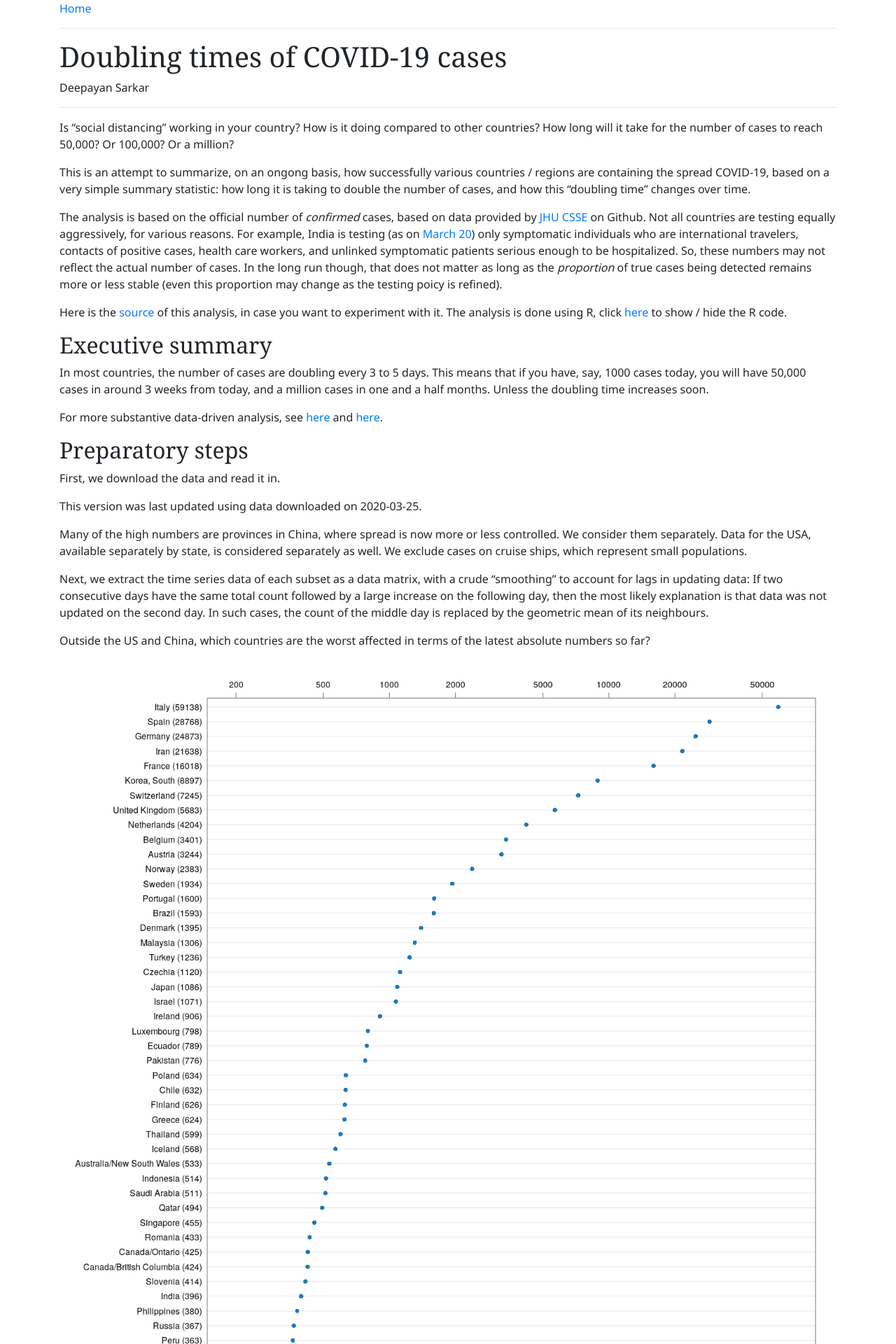
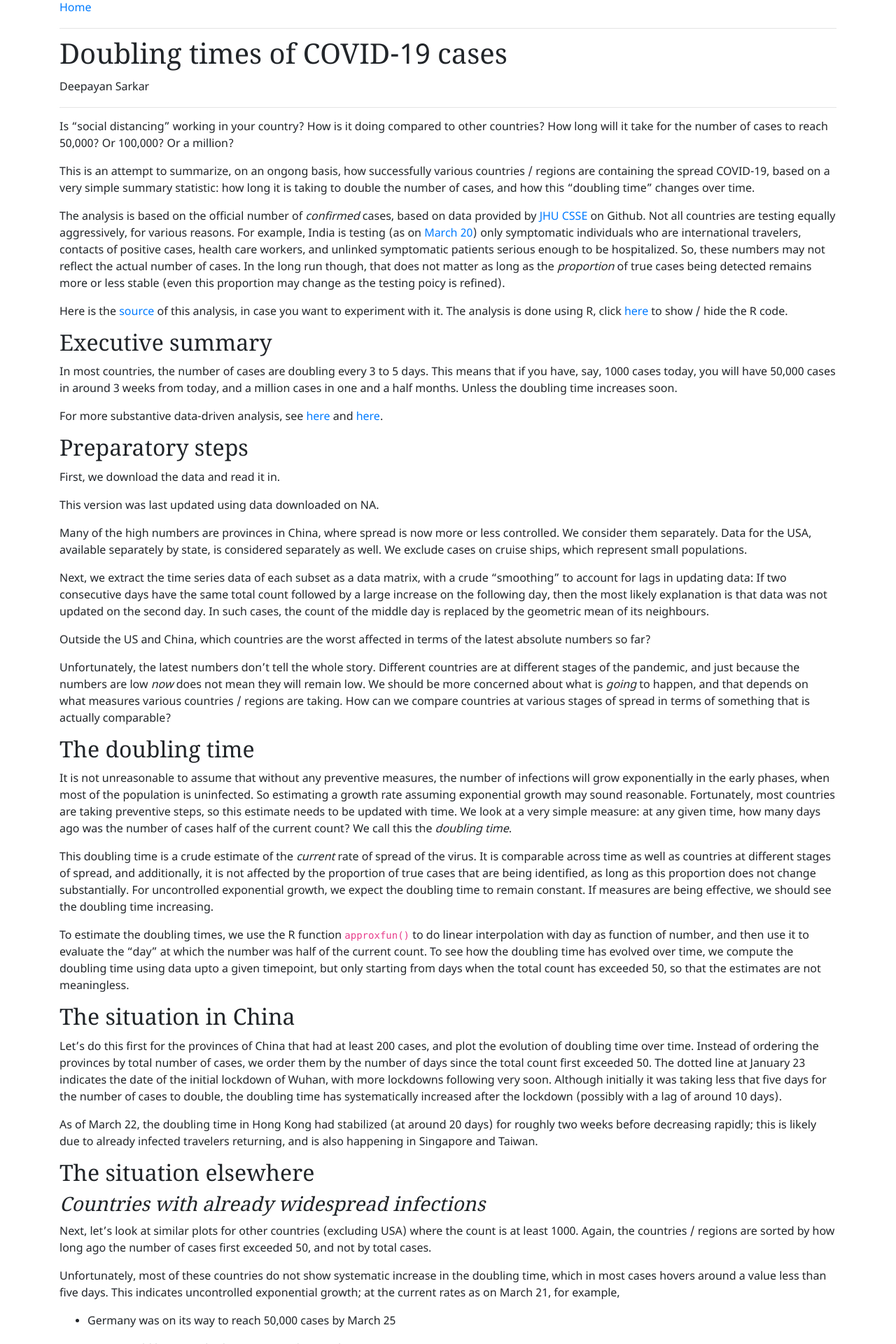
Before and after one commit to deepayan/deepayan.github.io, a Jekyll site: the page built from covid-19/doubling.md, in a window 1280 px wide. Shown: the top 1920 px of the page at 70% size. Built offline with Jekyll 4.4.1, drawn with Linux system fonts in a browser that asks for light colours; some web fonts are replaced.

Commit message:
update font, data

````diff
--- a/assets/styles/custom.css
+++ b/assets/styles/custom.css
@@ -1,18 +1,16 @@
 @media screen {
     body
     {
-	font-family: 'Noto Sans';
+	font-family: 'Noto Sans Bengali', 'Noto Sans';
     }
 }
 
 @media print {
     body
     {
-	font-family: 'Noto Serif';
+	font-family: 'Noto Sans Bengali', 'Noto Serif';
     }
 }
-
-
 
 h1.title { text-align: left; }
 p.author { text-align: left; }
@@ -34,6 +32,6 @@ pre.highlight
 
 h1, h2, h3
 {
-    font-family: 'Noto Serif';
+    font-family: 'Noto Sans Bengali', 'Noto Serif';
 }
 h3 { font-style: italic; }
--- a/covid-19/doubling.md
+++ b/covid-19/doubling.md
@@ -61,12 +61,36 @@ TARGET <- "time_series_19-covid-Confirmed.csv"
 if (!file.exists(TARGET))
     download.file("https://github.com/CSSEGISandData/COVID-19/raw/master/csse_covid_19_data/csse_covid_19_time_series/time_series_19-covid-Confirmed.csv",
                   destfile = TARGET)
+```
+
+```
+Warning in download.file("https://github.com/CSSEGISandData/COVID-19/raw/
+master/csse_covid_19_data/csse_covid_19_time_series/time_series_19-covid-
+Confirmed.csv", : cannot open URL 'https://github.com/CSSEGISandData/
+COVID-19/raw/master/csse_covid_19_data/csse_covid_19_time_series/
+time_series_19-covid-Confirmed.csv': HTTP status was '404 Not Found'
+```
+
+```
+Error in download.file("https://github.com/CSSEGISandData/COVID-19/raw/master/csse_covid_19_data/csse_covid_19_time_series/time_series_19-covid-Confirmed.csv", : cannot open URL 'https://github.com/CSSEGISandData/COVID-19/raw/master/csse_covid_19_data/csse_covid_19_time_series/time_series_19-covid-Confirmed.csv'
+```
+
+```r
 covid <- read.csv(TARGET, check.names = FALSE,
                   stringsAsFactors = FALSE)
 ```
 
+```
+Warning in file(file, "rt"): cannot open file 'time_series_19-covid-
+Confirmed.csv': No such file or directory
+```
+
+```
+Error in file(file, "rt"): cannot open the connection
+```
+
 This version was last updated using data downloaded on
-2020-03-25.
+NA.
 
 
 Many of the high numbers are provinces in China, where spread is now
@@ -79,9 +103,27 @@ populations.
 
 ```r
 covid.china <- subset(covid, `Country/Region` == "China")
+```
+
+```
+Error in subset(covid, `Country/Region` == "China"): object 'covid' not found
+```
+
+```r
 covid.usa <- subset(covid, `Country/Region` == "US")
+```
+
+```
+Error in subset(covid, `Country/Region` == "US"): object 'covid' not found
+```
+
+```r
 covid.row <- subset(covid, !(`Country/Region` %in%
                              c("China", "US", "Cruise Ship")))
+```
+
+```
+Error in subset(covid, !(`Country/Region` %in% c("China", "US", "Cruise Ship"))): object 'covid' not found
 ```
 
 Next, we extract the time series data of each subset as a data matrix,
@@ -116,8 +158,26 @@ extractCasesTS <- function(d)
     apply(x, 2, correctLag)
 }
 xcovid.china <- extractCasesTS(covid.china)
+```
+
+```
+Error in is.data.frame(frame): object 'covid.china' not found
+```
+
+```r
 xcovid.usa <- extractCasesTS(covid.usa)
+```
+
+```
+Error in is.data.frame(frame): object 'covid.usa' not found
+```
+
+```r
 xcovid.row <- extractCasesTS(covid.row)
+```
+
+```
+Error in is.data.frame(frame): object 'covid.row' not found
 ```
 
 Outside the US and China, which countries are the worst affected in
@@ -126,13 +186,22 @@ terms of the latest absolute numbers so far?
 
 ```r
 total.row <- sort(apply(xcovid.row, 2, tail, 1))
+```
+
+```
+Error in apply(xcovid.row, 2, tail, 1): object 'xcovid.row' not found
+```
+
+```r
 dotplot(tail(total.row, 60),
         xlab = "Total cases (NOTE: log scale)",
         scales = list(x = list(alternating = 3, log = TRUE,
                                equispaced.log = FALSE)))
 ```
 
-![plot of chunk unnamed-chunk-4](figures/doubling-unnamed-chunk-4-1.png)
+```
+Error in tail(total.row, 60): object 'total.row' not found
+```
 
 
 
@@ -212,10 +281,24 @@ doubling time has systematically increased after the lockdown
 ```r
 regions <- # at least 200 cases
     names(which(apply(xcovid.china, 2, tail, 1) > 199))
+```
+
+```
+Error in apply(xcovid.china, 2, tail, 1): object 'xcovid.china' not found
+```
+
+```r
 devolution <-
     droplevels(na.omit(do.call(rbind,
                                lapply(regions, doubling.ts,
                                       d = xcovid.china, min = 50))))
+```
+
+```
+Error in lapply(regions, doubling.ts, d = xcovid.china, min = 50): object 'regions' not found
+```
+
+```r
 xyplot(tdouble ~ date | reorder(region, tdouble, function(x) -length(x)),
        data = devolution, type = "o", pch = 16, grid = TRUE,
        as.table = TRUE, between = list(x = 0.5, y = 0.5),
@@ -224,7 +307,9 @@ xyplot(tdouble ~ date | reorder(region, tdouble, function(x) -length(x)),
                      col = "grey50", lwd = 2, lty = 3))
 ```
 
-![plot of chunk unnamed-chunk-6](figures/doubling-unnamed-chunk-6-1.png)
+```
+Error in eval(substitute(groups), data, environment(x)): object 'devolution' not found
+```
 
 
 As of March 22, the doubling time in Hong Kong had stabilized (at
@@ -247,16 +332,32 @@ by total cases.
 ```r
 regions <-  # at least 1000 cases
     names(which(apply(xcovid.row, 2, tail, 1) > 999))
+```
+
+```
+Error in apply(xcovid.row, 2, tail, 1): object 'xcovid.row' not found
+```
+
+```r
 devolution <-
     droplevels(na.omit(do.call(rbind, lapply(regions, doubling.ts,
                                              d = xcovid.row, min = 50))))
+```
+
+```
+Error in lapply(regions, doubling.ts, d = xcovid.row, min = 50): object 'regions' not found
+```
+
+```r
 xyplot(tdouble ~ date | reorder(region, tdouble, function(x) -length(x)),
        data = devolution, type = "o", pch = 16, grid = TRUE,
        scales = list(alternating = 3, x = list(rot = 45)),
        as.table = TRUE, between = list(x = 0.5, y = 0.5))
 ```
 
-![plot of chunk unnamed-chunk-7](figures/doubling-unnamed-chunk-7-1.png)
+```
+Error in eval(substitute(groups), data, environment(x)): object 'devolution' not found
+```
 
 
 Unfortunately, most of these countries do not show systematic increase
@@ -288,11 +389,32 @@ Next, we look at countries (excluding USA) where the count is at least
 
 ```r
 total.row <- apply(xcovid.row, 2, tail, 1)
+```
+
+```
+Error in apply(xcovid.row, 2, tail, 1): object 'xcovid.row' not found
+```
+
+```r
 regions <-  # between 100 and 1000 cases
     names(which(total.row > 199 & total.row < 1000))
+```
+
+```
+Error in which(total.row > 199 & total.row < 1000): object 'total.row' not found
+```
+
+```r
 devolution <-
     droplevels(na.omit(do.call(rbind, lapply(regions, doubling.ts,
                                              d = xcovid.row, min = 50))))
+```
+
+```
+Error in lapply(regions, doubling.ts, d = xcovid.row, min = 50): object 'regions' not found
+```
+
+```r
 xyplot(tdouble ~ date | reorder(region, tdouble, function(x) -length(x)),
        data = devolution, type = "o", pch = 16, grid = TRUE, ylim = c(NA, 20),
        layout = c(0, 24), as.table = TRUE, between = list(x = 0.5, y = 0.5),
@@ -300,7 +422,9 @@ xyplot(tdouble ~ date | reorder(region, tdouble, function(x) -length(x)),
        abline = list(v = as.Date("2020-01-23"), col = "grey50", lwd = 2, lty = 3))
 ```
 
-![plot of chunk unnamed-chunk-8](figures/doubling-unnamed-chunk-8-1.png)![plot of chunk unnamed-chunk-8](figures/doubling-unnamed-chunk-8-2.png)
+```
+Error in eval(substitute(groups), data, environment(x)): object 'devolution' not found
+```
 
 
 It is too early to say how things will go for these countries, as the
@@ -316,10 +440,31 @@ Finally, we look at US states where the count is at least 100.
 
 ```r
 total.usa <- apply(xcovid.usa, 2, tail, 1)
+```
+
+```
+Error in apply(xcovid.usa, 2, tail, 1): object 'xcovid.usa' not found
+```
+
+```r
 regions <- names(which(total.usa > 99))
+```
+
+```
+Error in which(total.usa > 99): object 'total.usa' not found
+```
+
+```r
 devolution <-
     droplevels(na.omit(do.call(rbind, lapply(regions, doubling.ts,
                                              d = xcovid.usa, min = 50))))
+```
+
+```
+Error in lapply(regions, doubling.ts, d = xcovid.usa, min = 50): object 'regions' not found
+```
+
+```r
 xyplot(tdouble ~ date | reorder(region, tdouble, function(x) -length(x)),
        data = devolution, type = "o", pch = 16, grid = TRUE,
        as.table = TRUE, between = list(x = 0.5, y = 0.5),
@@ -328,7 +473,9 @@ xyplot(tdouble ~ date | reorder(region, tdouble, function(x) -length(x)),
                      col = "grey50", lwd = 2, lty = 3))
 ```
 
-![plot of chunk unnamed-chunk-9](figures/doubling-unnamed-chunk-9-1.png)
+```
+Error in eval(substitute(groups), data, environment(x)): object 'devolution' not found
+```
 
 
 Again, it is too early to say much. The initial steep climb in several
````
